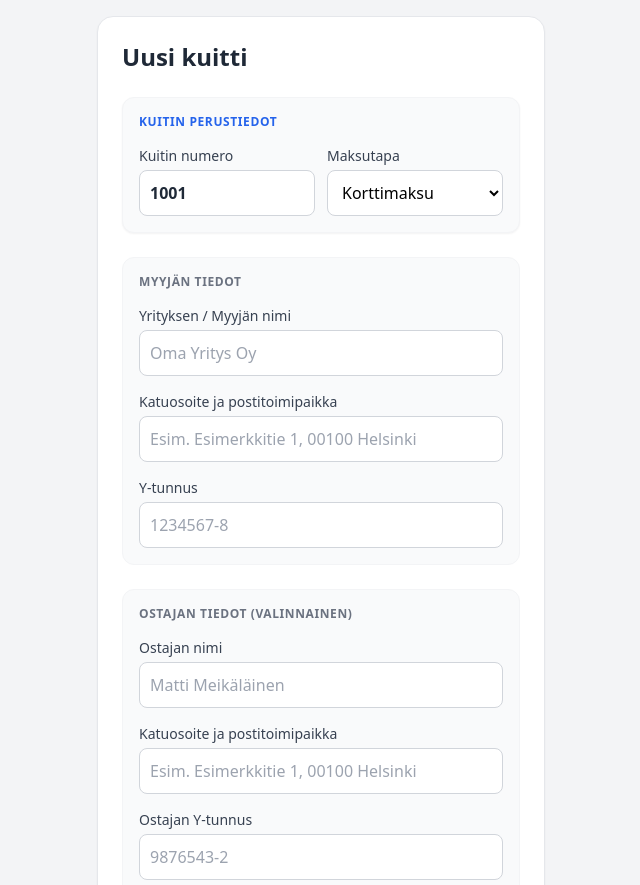
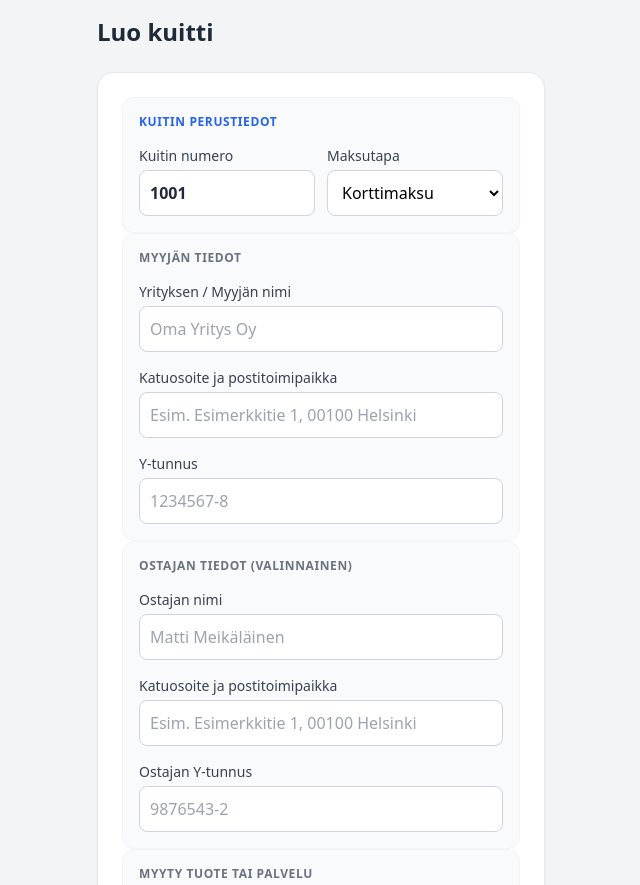
Before and after one commit to OlliPelan/pdf-kuitti, a plain HTML site: page index.html in a window 1280 px wide. Shown: the top 885 px of the page, without its empty margins (319-959 px from the left). Drawn offline with nearby package versions, Linux system fonts and the light colour scheme.

Commit message:
Update index.html
Korjattu otsikon asettelu

```diff
--- a/index.html
+++ b/index.html
@@ -8,11 +8,9 @@
     <script src="https://cdnjs.cloudflare.com/ajax/libs/jspdf/2.5.1/jspdf.umd.min.js"></script>
 </head>
 <body class="bg-gray-100 p-4 font-sans pb-10">
-
+    <div class="max-w-md mx-auto space-y-6">
+<h1 class="text-2xl font-bold text-gray-800">Luo kuitti</h1>
     <div class="max-w-md mx-auto bg-white p-6 rounded-2xl shadow-sm border border-gray-200">
-        <h1 class="text-2xl font-bold text-gray-800 mb-6">Uusi kuitti</h1>
-
-        <div class="space-y-6">
 
             <!-- Kuitin perustiedot -->
             <div class="p-4 bg-gray-50 rounded-xl border border-gray-100 space-y-4 shadow-sm w-full">
```
